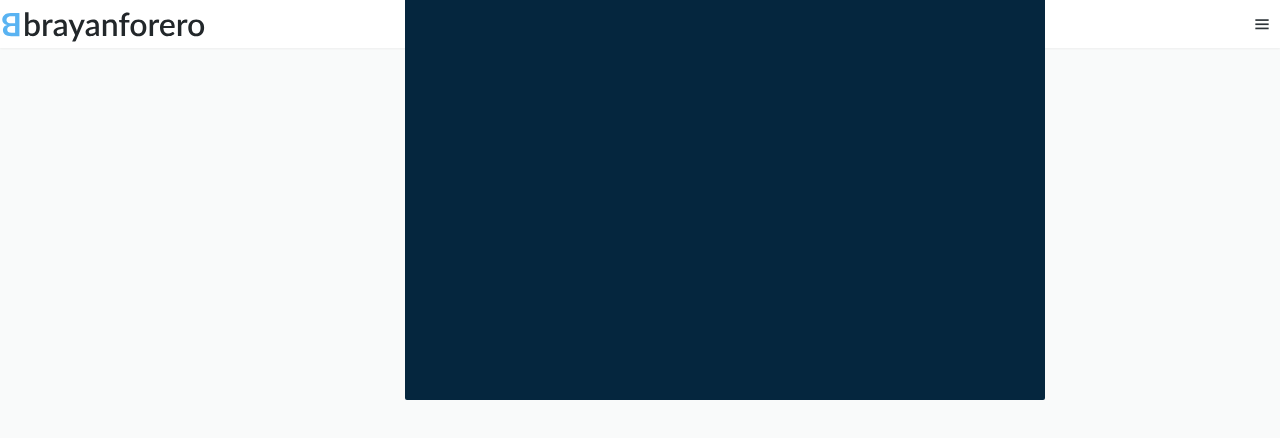
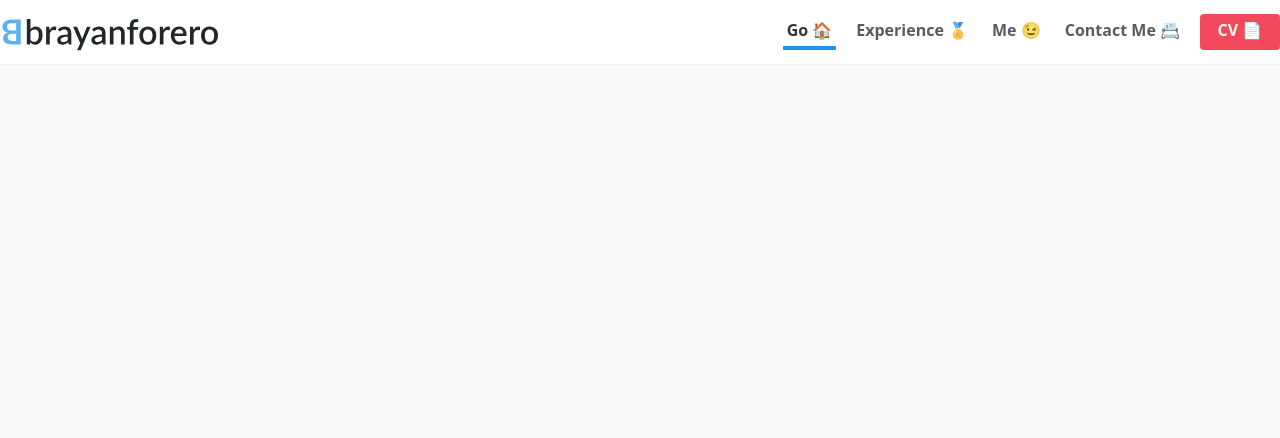
Before and after one commit to brayanforero/portfolio-me, a React (Vite) app: page / in a window 1280 px wide. Shown: the top 438 px of the page. Built offline with nearby package versions, Linux system fonts and the light colour scheme.

Commit message:
feat:(root) finish navbar

```diff
--- a/src/components/Header/index.css
+++ b/src/components/Header/index.css
@@ -1,23 +1,55 @@
 .Header {
-  --header-height: 3rem;
+  --header-height: 4em;
+  position: sticky;
   @apply bg-white shadow-sm;
 }
+
 .Header .wrapper {
   height: var(--header-height);
-  @apply sticky flex items-center justify-between;
+  @apply flex items-center justify-between;
+}
+
+.Header__logo {
+  max-width: 220px;
+  @apply w-1/3;
 }
 
 .Header__navigation {
+  position: absolute;
   top: var(--header-height);
-  width: 50vw;
-  height: calc(100vh - 3rem);
-  @apply absolute right-0 z-10 flex flex-col items-center py-4 rounded-sm lg:static bg-primary-900 lg:block;
+  right: 0;
+  width: 75vw;
+  height: calc(100vh - var(--header-height));
+  transform: translateX(100%);
+  @apply z-10 flex flex-col items-center gap-4 py-4 transition-transform rounded-sm lg:z-0 lg:justify-around lg:flex-row lg:py-0 bg-primary-900 lg:bg-transparent lg:static;
+}
+
+@media screen and (min-width: 1024px) {
+  .Header__navigation {
+    height: var(--header-height);
+    width: auto;
+    transform: translateX(0);
+  }
+}
+
+.Header__navigation.show {
+  transform: translateX(0);
 }
 
 .Header__link {
-  @apply p-2 border-b-2 text-grays-300 border-primary-500;
+  @apply flex items-center justify-center p-2 font-semibold transition-all border-b-4 border-transparent lg:p-1 text-grays-300 lg:text-grays-700 lg:opacity-80 lg:hover:opacity-100 lg:hover:border-primary-600;
+}
+
+.Header__link.active {
+  opacity: 1;
+  @apply border-primary-600;
 }
 
 .Header__toogle {
-  @apply flex items-center justify-center p-2 text-xl;
+  @apply flex items-center justify-center p-2 text-3xl font-bold lg:hidden;
 }
+
+.Header__navigation :last-child {
+  min-width: 80px;
+  @apply border-transparent rounded bg-danger-600 text-grays-100;
+}
--- a/src/components/Header/index.tsx
+++ b/src/components/Header/index.tsx
@@ -1,26 +1,35 @@
 import './index.css'
 import Logo from './../../assets/img/Logo.svg'
 import Wrapper from '../Layouts/Wrapper'
+import { useState } from 'react'
 function Header() {
+  const [show, setShow] = useState(false)
+
+  const handleShow = () => {
+    setShow(prev => !prev)
+  }
   return (
     <header className="Header">
       <Wrapper>
-        <img src={Logo} alt=" Brayan Forero" />
-        <nav className="Header__navigation">
+        <img className="Header__logo" src={Logo} alt=" Brayan Forero" />
+        <nav className={`Header__navigation${show ? ' show' : ''}`}>
           <a href="#" className="Header__link active">
-            Item 1
+            Go 🏠
           </a>
           <a href="#" className="Header__link">
-            Item 2
+            Experience 🏅
           </a>
           <a href="#" className="Header__link">
-            Item 3
+            Me 😉
           </a>
           <a href="#" className="Header__link">
-            Item 4
+            Contact Me 📇
+          </a>
+          <a href="#" className="Header__link">
+            CV 📄
           </a>
         </nav>
-        <button className="Header__toogle">
+        <button onClick={handleShow} className="Header__toogle">
           <i className="bx bx-menu"></i>
         </button>
       </Wrapper>
```
